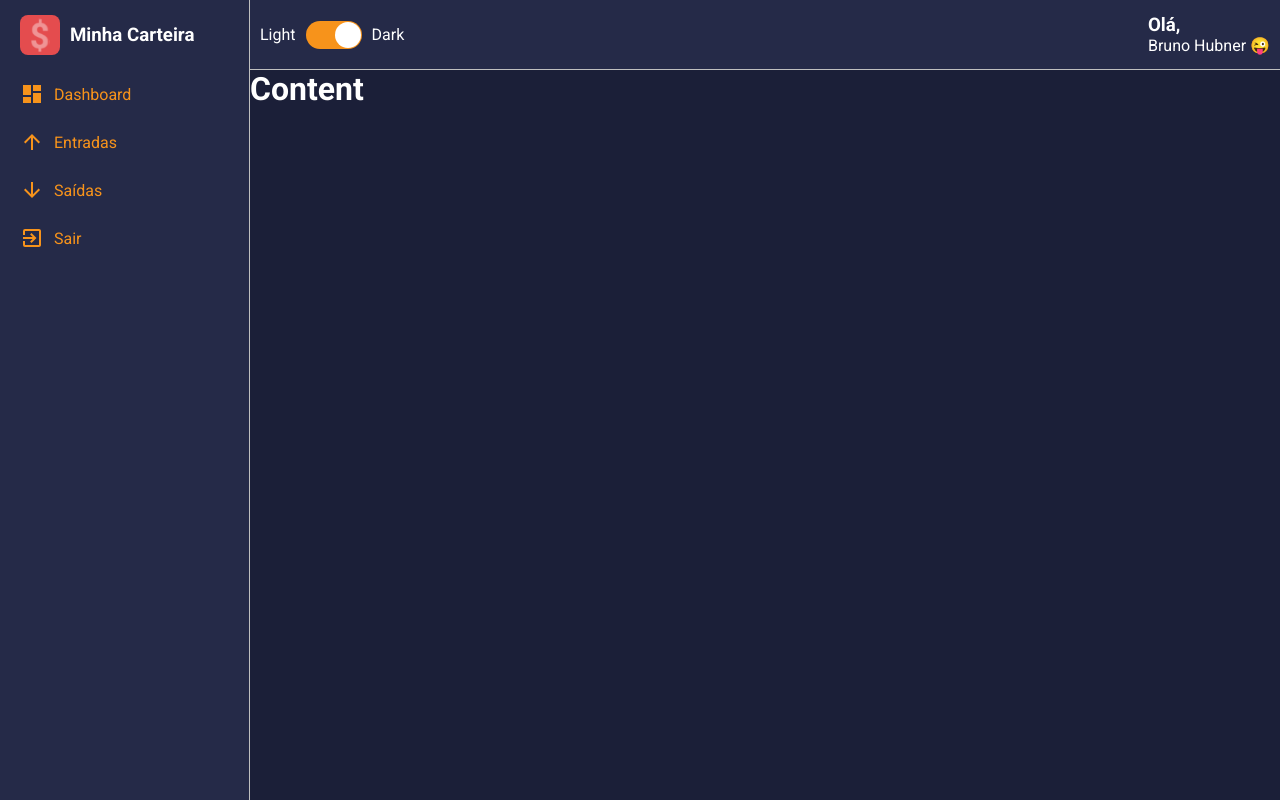
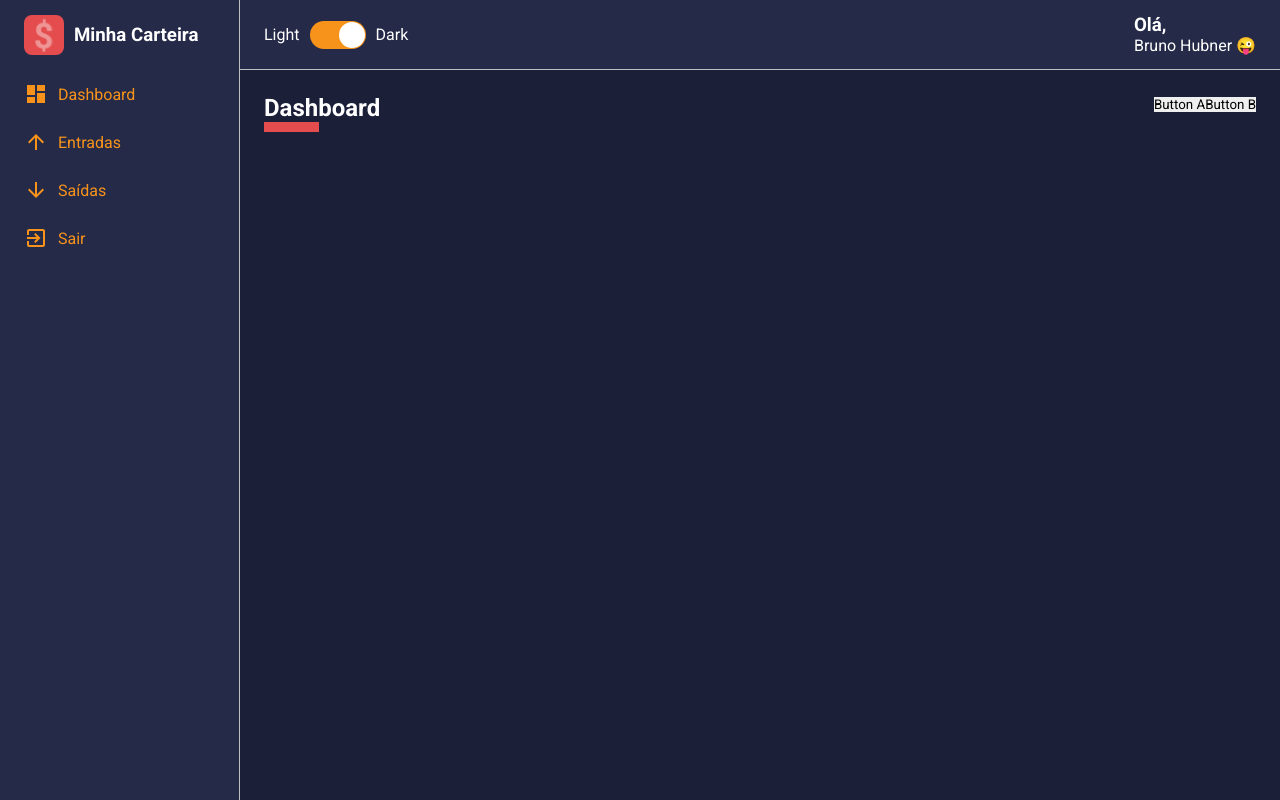
Before and after one commit to brunohubner/minha-carteira, a React (Create React App) app: page /dashboard in a window 1280 px wide. Built offline with nearby package versions, Linux system fonts and the light colour scheme.

Commit message:
feat: create content header

```diff
--- a/src/App.tsx
+++ b/src/App.tsx
@@ -3,12 +3,15 @@ import GlobalStyles from "./styles/GlobalStyles"
 import { ThemeProvider } from "styled-components"
 import dark from "./styles/themes/dark"
 import light from "./styles/themes/light"
+import Layout from "./components/Layout"
 
 export default function App() {
     return (
         <ThemeProvider theme={dark}>
             <GlobalStyles></GlobalStyles>
-            <Dashboard></Dashboard>
+            <Layout>
+                <Dashboard></Dashboard>
+            </Layout>
         </ThemeProvider>
     )
 }
--- a/src/components/Aside/styles.ts
+++ b/src/components/Aside/styles.ts
@@ -8,7 +8,7 @@ export const Container = styled.aside`
 
 export const Header = styled.header`
     display: flex;
-    padding-left: 20px;
+    padding-left: 24px;
     align-items: center;
     height: 70px;
 `
@@ -30,7 +30,7 @@ export const MenuContainer = styled.nav`
 export const MenuItem = styled.a`
     display: flex;
     align-items: center;
-    padding: 12px 20px;
+    padding: 12px 24px;
     color: ${props => props.theme.colors.info};
 
     > svg {
--- a/src/components/Content/index.tsx
+++ b/src/components/Content/index.tsx
@@ -1,11 +1,10 @@
+import { ReactNode } from "react"
 import { Container } from "./styles"
 
-interface IProps {}
+interface IProps {
+    children?: ReactNode
+}
 
-export default function Content({}: IProps) {
-    return (
-        <Container>
-            <h1>Content</h1>
-        </Container>
-    )
+export default function Content({ children }: IProps) {
+    return <Container>{children}</Container>
 }
--- a/src/components/Content/styles.ts
+++ b/src/components/Content/styles.ts
@@ -3,4 +3,5 @@ import styled from "styled-components"
 export const Container = styled.main`
     grid-area: CT;
     background-color: ${props => props.theme.colors.primary};
+    padding: 24px;
 `
--- /dev/null
+++ b/src/components/ContentHeader/index.tsx
@@ -0,0 +1,17 @@
+import { Container, Controllers, TitleContainer } from "./styles"
+
+interface IProps {}
+
+export default function ContentHeader({}: IProps) {
+    return (
+        <Container>
+            <TitleContainer>
+                <h1>Dashboard</h1>
+            </TitleContainer>
+            <Controllers>
+                <button type="submit">Button A</button>
+                <button type="submit">Button B</button>
+            </Controllers>
+        </Container>
+    )
+}
--- /dev/null
+++ b/src/components/ContentHeader/styles.ts
@@ -0,0 +1,18 @@
+import styled from "styled-components"
+
+export const Container = styled.header`
+    display: flex;
+    width: 100%;
+    justify-content: space-between;
+`
+
+export const TitleContainer = styled.div`
+    > h1::after {
+        content: "";
+        display: block;
+        width: 55px;
+        border-bottom: 10px solid ${props => props.theme.colors.warning};
+    }
+`
+
+export const Controllers = styled.div``
--- a/src/components/Layout/index.tsx
+++ b/src/components/Layout/index.tsx
@@ -1,16 +1,19 @@
+import { ReactNode } from "react"
 import Aside from "../Aside"
 import Content from "../Content"
 import MainHeader from "../MainHeader"
 import { Grid } from "./styles"
 
-interface IProps {}
+interface IProps {
+    children?: ReactNode
+}
 
-export default function Layout({}: IProps) {
+export default function Layout({ children }: IProps) {
     return (
         <Grid>
             <MainHeader></MainHeader>
             <Aside></Aside>
-            <Content></Content>
+            <Content>{children}</Content>
         </Grid>
     )
 }
--- a/src/components/Layout/styles.ts
+++ b/src/components/Layout/styles.ts
@@ -2,7 +2,7 @@ import styled from "styled-components"
 
 export const Grid = styled.div`
     display: grid;
-    grid-template-columns: 250px auto;
+    grid-template-columns: 240px auto;
     grid-template-rows: 70px auto;
     grid-template-areas:
         "AS MH"
--- a/src/components/MainHeader/styles.ts
+++ b/src/components/MainHeader/styles.ts
@@ -6,7 +6,7 @@ export const Container = styled.header`
     display: flex;
     justify-content: space-between;
     align-items: center;
-    padding: 0 10px;
+    padding: 0 24px;
     border-bottom: 1px solid ${props => props.theme.colors.gray};
 `
 
--- a/src/pages/Dashboard/index.tsx
+++ b/src/pages/Dashboard/index.tsx
@@ -1,11 +1,12 @@
-import Layout from "../../components/Layout"
+import ContentHeader from "../../components/ContentHeader"
+import { Container } from "./styles"
 
 interface IProps {}
 
 export default function Dashboard({}: IProps) {
     return (
-        <div>
-            <Layout></Layout>
-        </div>
+        <Container>
+            <ContentHeader></ContentHeader>
+        </Container>
     )
 }
--- /dev/null
+++ b/src/pages/Dashboard/styles.ts
@@ -0,0 +1,3 @@
+import styled from "styled-components"
+
+export const Container = styled.section``
```
